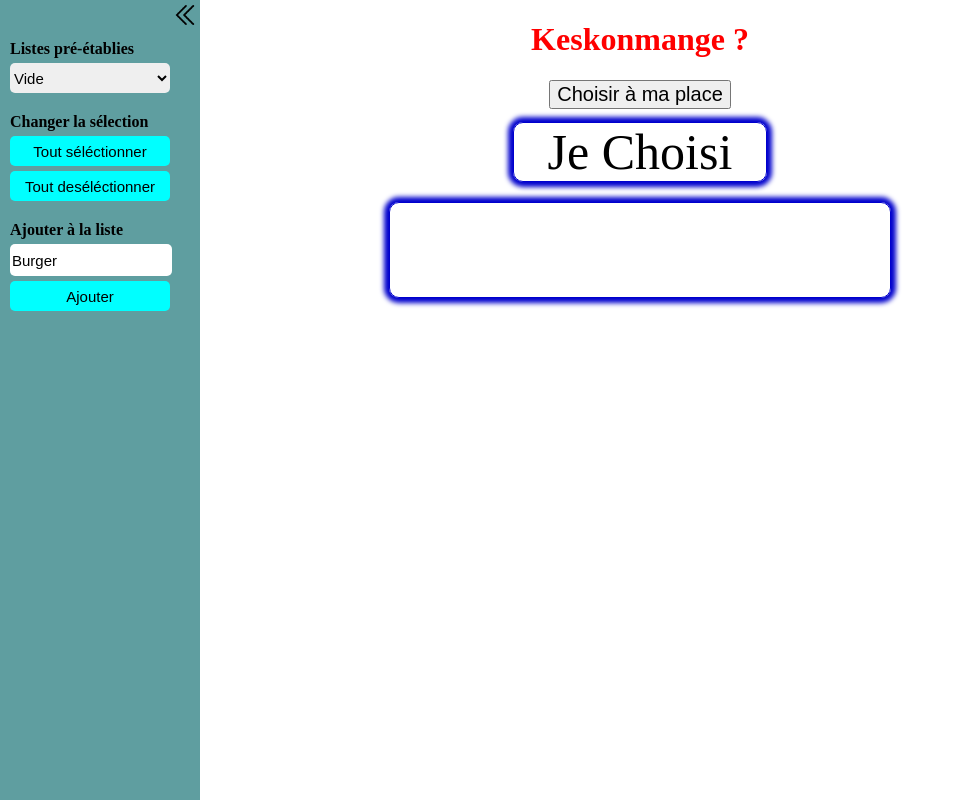
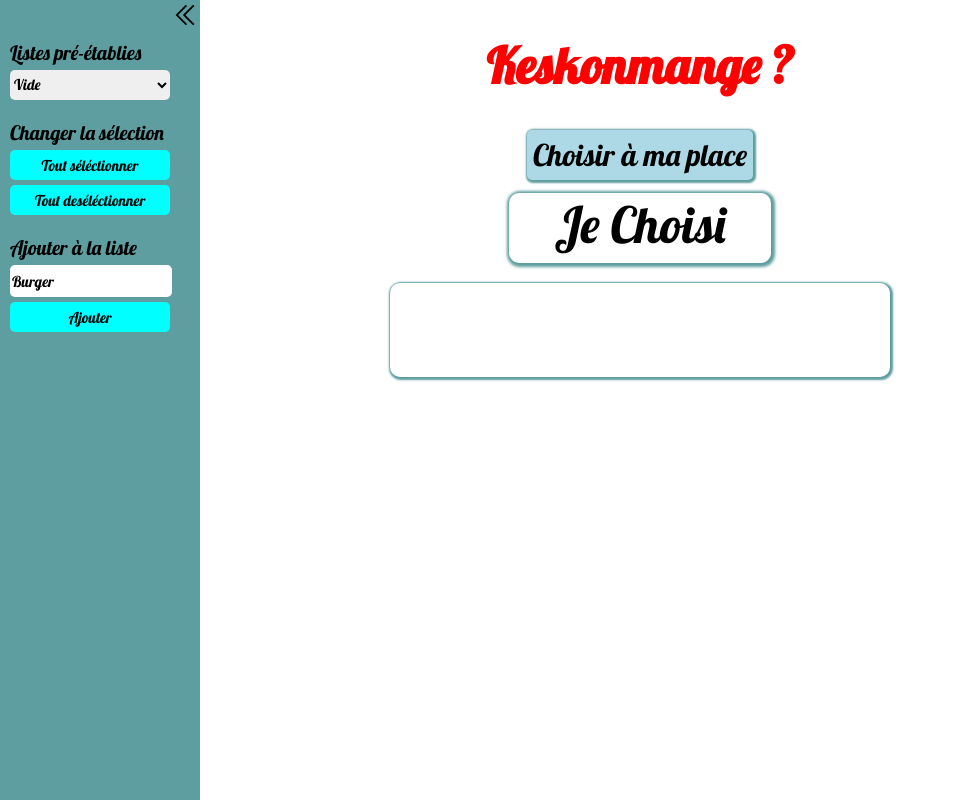
Before and after one commit to AdrienTurmo/keskonmange, an Angular app: page / in a window 1280 px wide. Shown: the whole page, without its empty margins (0-953 px from the left). Built offline with nearby package versions, Linux system fonts and the light colour scheme.

Commit message:
Some more styles

```diff
--- a/src/app/app.component.scss
+++ b/src/app/app.component.scss
@@ -1,11 +1,8 @@
-.main-page {
-  font-family: "Yu Gothic", serif;
-}
-
 .title {
   display: flex;
   justify-content: center;
   color: red;
+  font-size: 50px;
 }
 
 .bouffe-center {
@@ -16,9 +13,8 @@
   max-width: 500px;
   min-width: min-content;
   min-height: 94px;
-  border: solid 1px mediumblue;
   border-radius: 10px;
-  box-shadow: mediumblue 0 0 5px 5px;
+  box-shadow: cadetblue 1px 1px 2px 2px;
 }
 
 .the-bouffe-list {
@@ -34,7 +30,6 @@
 }
 
 .the-bouffe-list__item {
-  border: solid 1px black;
   border-radius: 15px;
   display: grid;
   grid-auto-columns: 10%;
@@ -43,6 +38,7 @@
   text-align: center;
   font-size: 20px;
   overflow: hidden;
+  box-shadow: cadetblue 1px 1px 2px 2px;
 }
 
 .the-bouffe-list__item__value {
@@ -64,14 +60,6 @@
   background-color: green;
 }
 
-.the-bouffe-list__item__selected[aria-selected=true] {
-  background-color: green;
-}
-
-.the-bouffe-list__item__selected[aria-selected=false] {
-  background-color: red;
-}
-
 .the-bouffe-list__item__selected::before {
   content: " ";
   white-space: pre;
--- a/src/app/bouffe-control-pannel/bouffe-control-pannel.component.css
+++ b/src/app/bouffe-control-pannel/bouffe-control-pannel.component.css
@@ -7,7 +7,7 @@
   left: 0;
   background-color: cadetblue;
   transition: left 0.5s ease-in-out;
-  font-weight: bold;
+  font-size: 20px;
 }
 
 .bouffe-navigation__closed {
@@ -46,6 +46,11 @@
   height: 30px;
   margin-top: 5px;
   font-size: 15px;
+  font-family: inherit;
+}
+
+.test {
+  font-family: 'Arial', cursive !important;
 }
 
 .bouffe-navigation button {
--- a/src/app/bouffe-control-pannel/bouffe-control-pannel.component.html
+++ b/src/app/bouffe-control-pannel/bouffe-control-pannel.component.html
@@ -7,7 +7,7 @@
         </span>
       <label>
         <select [(ngModel)]="selectedList" (ngModelChange)="newSelection()">
-          <option *ngFor="let option of bouffeListOptions">{{option}}</option>
+          <option class="test" *ngFor="let option of bouffeListOptions">{{option}}</option>
         </select>
       </label>
     </div>
--- a/src/app/choose-for-me/choose-for-me.component.scss
+++ b/src/app/choose-for-me/choose-for-me.component.scss
@@ -8,21 +8,28 @@
   margin-left: auto;
   margin-right: auto;
   margin-bottom: 1%;
-  font-size: 20px;
+  font-size: 30px;
+  font-family: inherit;
+  background-color: lightblue;
+  border: none;
+  border-radius: 5px;
+  height: 50px;
+  box-shadow: cadetblue 1px 1px 2px 2px;
 }
 
 .random-selection-result {
-  border: solid 1px mediumblue;
   border-radius: 10px;
-  box-shadow: mediumblue 0 0 5px 5px;
+  box-shadow: cadetblue 1px 1px 3px 3px;
   margin-left: auto;
   margin-right: auto;
   text-align: center;
   align-self: center;
-  min-height: 10px;
+  height: 70px;
   min-width: max-content;
   width: 20%;
   font-size: 50px;
+  padding-left: 5px;
+  padding-right: 5px;
 }
 
 .random-selection-result.done {
--- a/src/styles.css
+++ b/src/styles.css
@@ -1 +1,5 @@
-/* You can add global styles to this file, and also import other style files */
+@import url('https://fonts.googleapis.com/css2?family=Lobster&display=swap');
+
+.main-page {
+  font-family: 'Lobster', cursive;
+}
```
